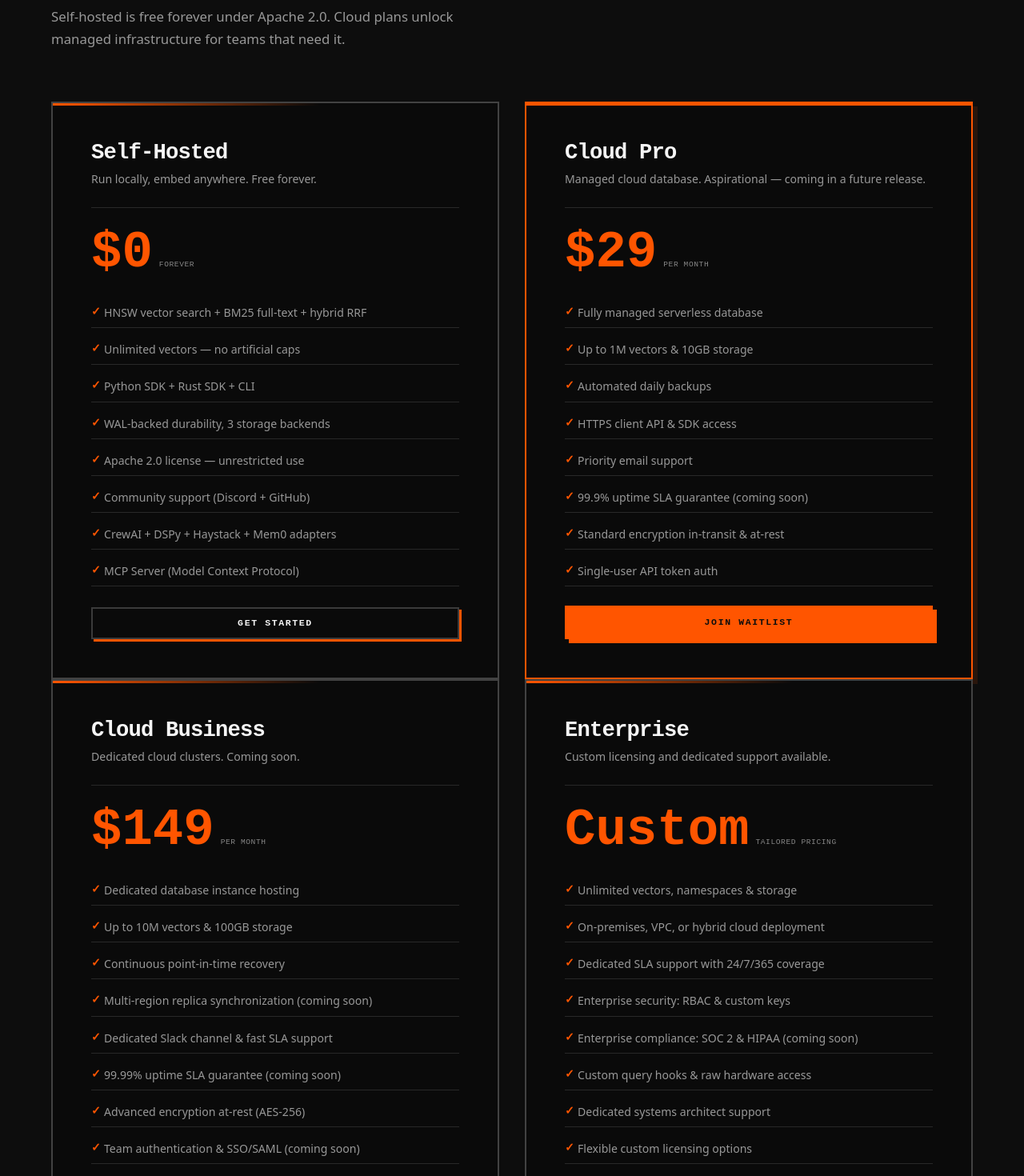
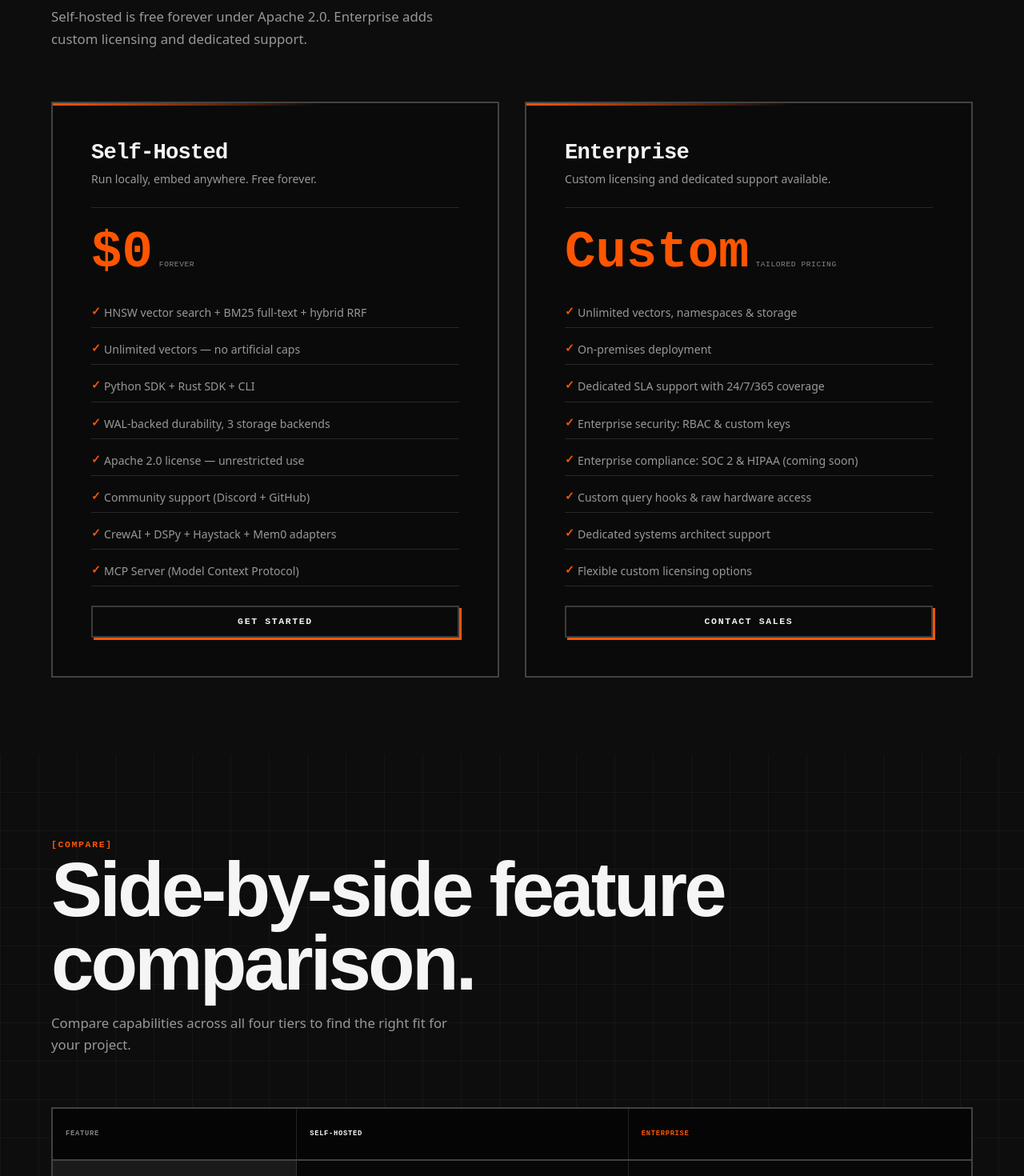
Before and after one commit to ness-e/Vantadb-web, a React (Vite) app: page /pricing in a window 1280 px wide. Shown: the part 840-2310 px from the top of the page at 80% size. Built offline with nearby package versions, Linux system fonts and the light colour scheme.

Commit message:
fix(WEB-02): corregir claims falsos en landing

```diff
--- a/src/components/NbEcosystem.tsx
+++ b/src/components/NbEcosystem.tsx
@@ -7,8 +7,6 @@
     color: "var(--amber)",
     items: [
       { name: "Pydantic AI", port: "A1" },
-      { name: "LangChain", port: "A2" },
-      { name: "LlamaIndex", port: "A3" },
     ],
   },
   {
--- a/src/data/pricing.ts
+++ b/src/data/pricing.ts
@@ -21,51 +21,13 @@
     featured: false,
   },
   {
-    name: "Cloud Pro",
-    tagline: "Managed cloud database. Aspirational — coming in a future release.",
-    price: "$29",
-    period: "per month",
-    features: [
-      "Fully managed serverless database",
-      "Up to 1M vectors & 10GB storage",
-      "Automated daily backups",
-      "HTTPS client API & SDK access",
-      "Priority email support",
-      "99.9% uptime SLA guarantee (coming soon)",
-      "Standard encryption in-transit & at-rest",
-      "Single-user API token auth",
-    ],
-    cta: "Join Waitlist",
-    href: "/about/contact",
-    featured: true,
-  },
-  {
-    name: "Cloud Business",
-    tagline: "Dedicated cloud clusters. Coming soon.",
-    price: "$149",
-    period: "per month",
-    features: [
-      "Dedicated database instance hosting",
-      "Up to 10M vectors & 100GB storage",
-      "Continuous point-in-time recovery",
-      "Multi-region replica synchronization (coming soon)",
-      "Dedicated Slack channel & fast SLA support",
-      "99.99% uptime SLA guarantee (coming soon)",
-      "Advanced encryption at-rest (AES-256)",
-      "Team authentication & SSO/SAML (coming soon)",
-    ],
-    cta: "Join Waitlist",
-    href: "/about/contact",
-    featured: false,
-  },
-  {
     name: "Enterprise",
     tagline: "Custom licensing and dedicated support available.",
     price: "Custom",
     period: "tailored pricing",
     features: [
       "Unlimited vectors, namespaces & storage",
-      "On-premises, VPC, or hybrid cloud deployment",
+      "On-premises deployment",
       "Dedicated SLA support with 24/7/365 coverage",
       "Enterprise security: RBAC & custom keys",
       "Enterprise compliance: SOC 2 & HIPAA (coming soon)",
@@ -82,16 +44,12 @@
 export const comparisonColumns = [
   "Feature",
   "Self-Hosted",
-  "Cloud Pro",
-  "Cloud Business",
   "Enterprise",
 ];
 
 interface ComparisonRow {
   feature: string;
   os: string;
-  pro: string;
-  biz: string;
   ent: string;
 }
 
@@ -99,64 +57,46 @@
   {
     feature: "Deployment",
     os: "Embedded, single-node",
-    pro: "Managed serverless",
-    biz: "Managed dedicated",
-    ent: "On-prem / Hybrid",
+    ent: "On-premises",
   },
   {
     feature: "Vector limit",
     os: "Limited by hardware",
-    pro: "1M Vectors (scalable)",
-    biz: "10M Vectors",
     ent: "Unlimited",
   },
   {
     feature: "Storage limit",
     os: "Local disk limit",
-    pro: "10 GB",
-    biz: "100 GB",
     ent: "Unlimited",
   },
   {
     feature: "Query engines",
     os: "HNSW + BM25 + RRF",
-    pro: "HNSW + BM25 + RRF",
-    biz: "HNSW + BM25 + RRF",
     ent: "All + Custom hooks",
   },
   {
     feature: "Replication",
     os: "None",
-    pro: "Automated backup",
-    biz: "Multi-region replica",
     ent: "Multi-node (WAL-based)",
   },
   {
     feature: "Authentication",
     os: "None",
-    pro: "API Key",
-    biz: "API Key + Team SSO",
     ent: "SAML / OIDC + RBAC",
   },
   {
     feature: "Encryption",
     os: "Optional (user-space)",
-    pro: "At-rest & In-transit",
-    biz: "At-rest & In-transit",
     ent: "AES-256-GCM (Hardware)",
   },
   {
     feature: "Support",
     os: "Community (Discord)",
-    pro: "Priority Email",
-    biz: "Priority Slack / SLA",
     ent: "Dedicated 24/7 SLA",
   },
   {
     feature: "License",
     os: "Apache 2.0",
-    pro: "Commercial Cloud",
-    biz: "Commercial Cloud",
     ent: "Enterprise terms",
   },
 ];
@@ -176,10 +116,6 @@
     a: "Yes. The Apache 2.0 license allows unrestricted use, modification, and distribution. No royalties, no attribution required for local self-hosted deployments.",
   },
   {
-    q: "What is included in the Cloud plans?",
-    a: "Our cloud plans provide hosted serverless and dedicated instances. By running VantaDB on our managed infrastructure, you get client-server access via HTTPS, automatic scaling, automated backups, and uptime SLAs, without managing local resources.",
-  },
-  {
     q: "Do you offer custom SLAs?",
     a: "Yes, our Enterprise plan includes dedicated support SLAs with up to 24/7/365 availability. We also assist with specialized hardware configuration, on-premises isolation, and security compliance (SOC 2, HIPAA).",
   },
@@ -192,11 +128,7 @@
     a: "Yes. We provide migration guides from ChromaDB and LanceDB in our documentation. The process typically involves exporting your vectors and re-indexing with VantaDB's Python SDK.",
   },
   {
-    q: "Do you offer a free trial for Cloud plans?",
-    a: "Cloud plans are aspirational and coming in a future release. In the meantime, the self-hosted version is free and fully functional.",
-  },
-  {
-    q: "What happens when I exceed 1M vectors in Cloud Pro?",
-    a: "Cloud Pro includes up to 1M vectors. If you need more, you can upgrade to Cloud Business (10M) or Enterprise (unlimited). Self-hosted has no artificial caps — your only limit is your hardware.",
+    q: "Is there a vector limit in Self-Hosted?",
+    a: "Self-Hosted has no artificial caps — your only limit is your hardware. We believe in free, unrestricted access to vector search.",
   },
 ];
--- a/src/routes/about/community.lazy.tsx
+++ b/src/routes/about/community.lazy.tsx
@@ -56,7 +56,7 @@
   },
   {
     title: "Build an integration",
-    desc: "LangChain, LlamaIndex, or your own framework — we'd love to link to it.",
+    desc: "Build an integration for your favorite framework — we'd love to link to it.",
   },
   {
     title: "Share your project",
--- a/src/routes/about/team.lazy.tsx
+++ b/src/routes/about/team.lazy.tsx
@@ -53,7 +53,7 @@
     avatarStatus: "connecting",
     name: "Sarah Mitchell",
     role: "Product & Community",
-    desc: "Developer relations lead. Built communities at LangChain and Hugging Face.",
+    desc: "Developer relations lead. Open-source community advocate and ecosystem builder.",
   },
 ];
 
--- a/src/routes/pricing.lazy.tsx
+++ b/src/routes/pricing.lazy.tsx
@@ -49,7 +49,7 @@
             Fair to scale.
           </span>
         }
-        sub="VantaDB is open source (Apache 2.0) and free forever. Sign up for cloud databases to scale in production with SLAs, team features, and zero ops."
+        sub="VantaDB is open source (Apache 2.0) and free forever. Self-hosted, no signup required."
       />
 
       <main>
@@ -57,18 +57,12 @@
           <NbSectionHeader
             monoLabel="[PLANS]"
             headline="Four tiers. One free."
-            sub="Self-hosted is free forever under Apache 2.0. Cloud plans unlock managed infrastructure for teams that need it."
+            sub="Self-hosted is free forever under Apache 2.0. Enterprise adds custom licensing and dedicated support."
           />
 
           <div className="nc-price-board nc-price-part">
-            {tiers.slice(0, 2).map((tier) => (
+            {tiers.map((tier) => (
               <PricingCard key={tier.name} tier={tier} featured={tier.featured} />
-            ))}
-          </div>
-
-          <div className="nc-price-board nc-price-board--tight nc-price-part">
-            {tiers.slice(2).map((tier) => (
-              <PricingCard key={tier.name} tier={tier} />
             ))}
           </div>
         </NbSection>
@@ -96,8 +90,6 @@
                   <tr key={row.feature}>
                     <td>{row.feature}</td>
                     <td>{row.os}</td>
-                    <td>{row.pro}</td>
-                    <td>{row.biz}</td>
                     <td>{row.ent}</td>
                   </tr>
                 ))}
@@ -110,7 +102,7 @@
           <NbSectionHeader
             monoLabel="[FAQ]"
             headline="Common questions."
-            sub="Everything you need to know about VantaDB pricing, licensing, and cloud plans."
+            sub="Everything you need to know about VantaDB pricing, licensing, and deployment options."
           />
 
           <div className="nc-price-faq nc-price-part">
```
Also changed, not shown: 1 other file (tests, documents, lock files or other folders).
